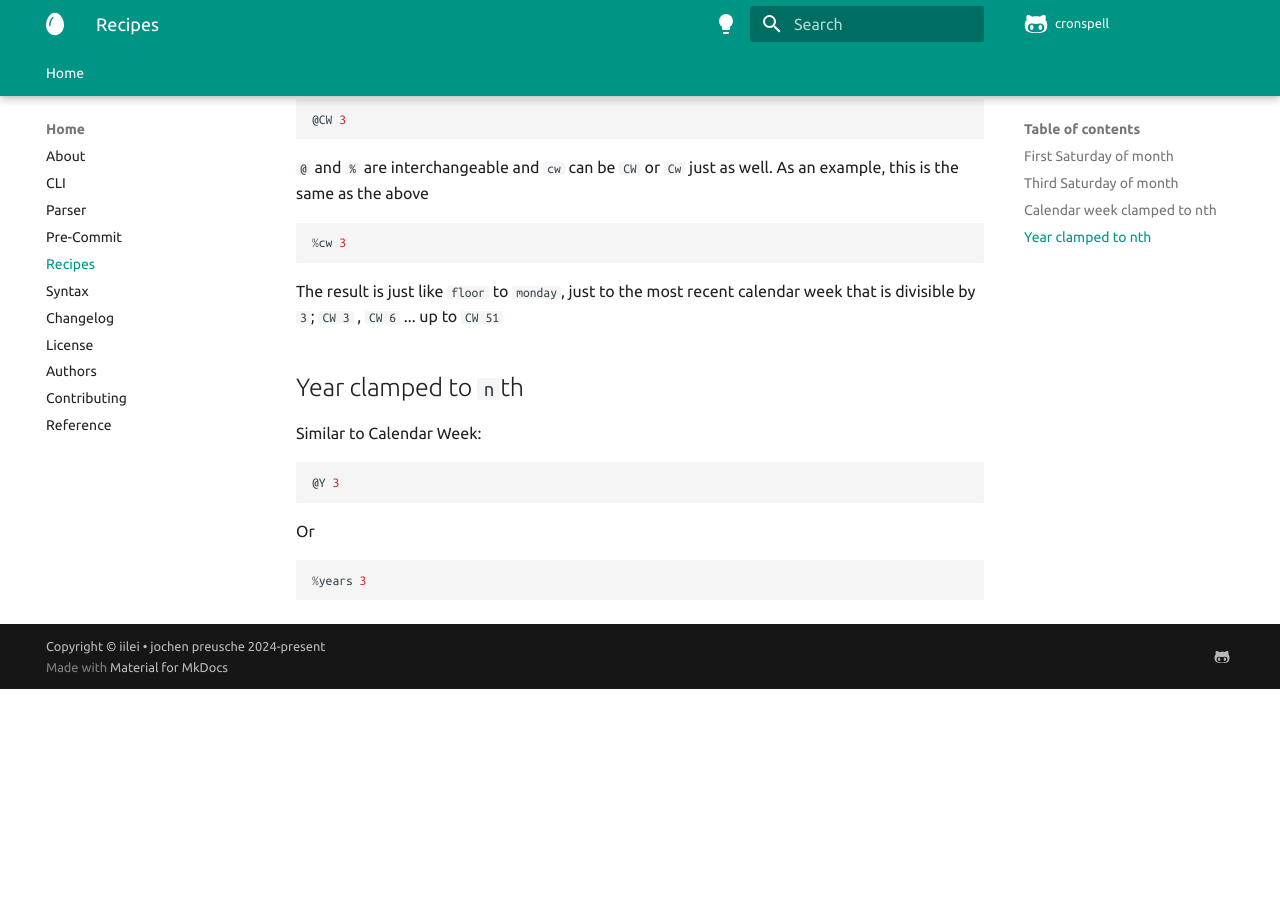
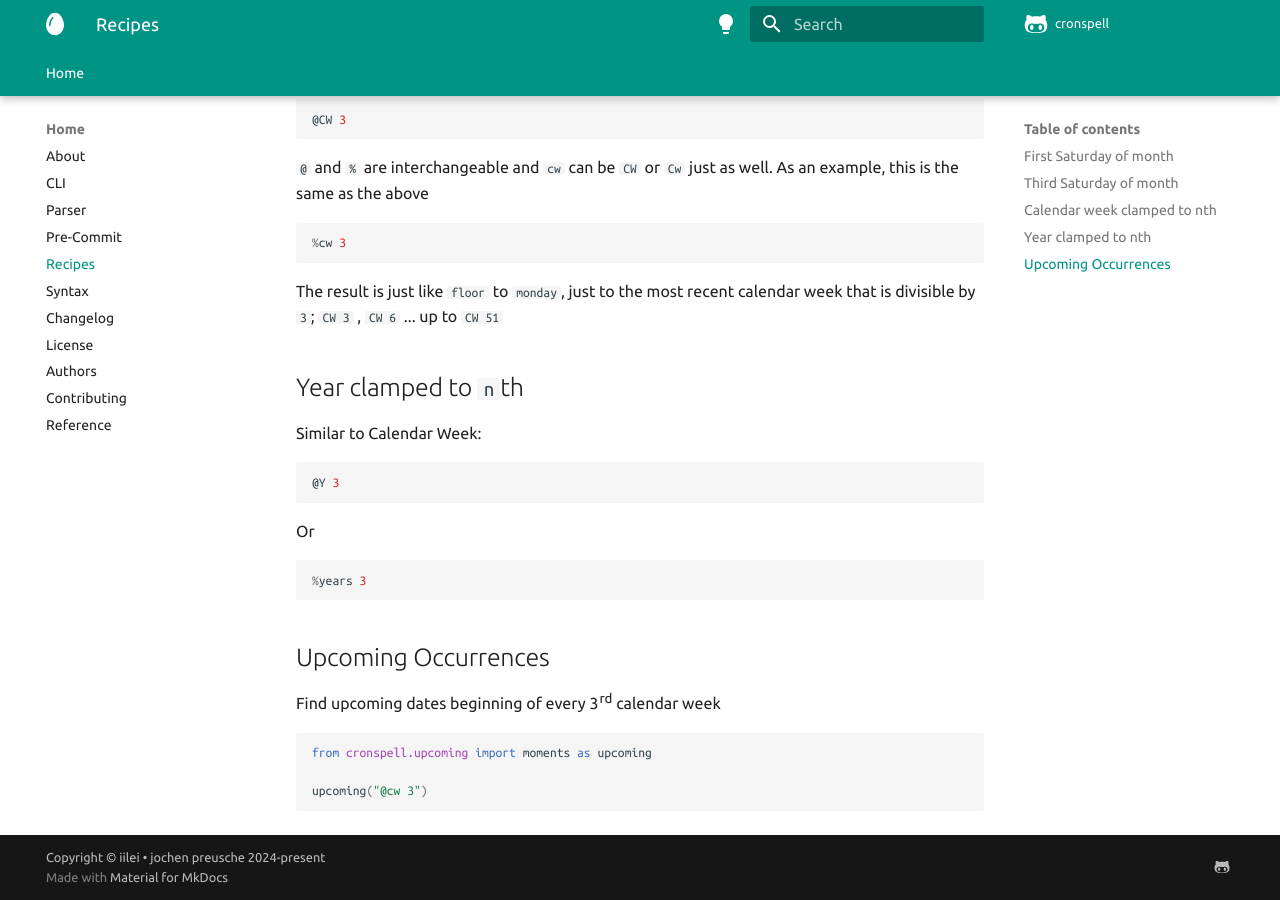
Before and after one commit to iilei/cronspell, an MkDocs documentation site: the page built from docs/details/recipes.md, in a window 1280 px wide and 900 px high, scrolled down 566 px. Built offline with MkDocs 1.6.1 and Material for MkDocs 9.7.7, drawn with Linux system fonts in a browser that asks for light colours; comment, search, counter and statistics services are not loaded; the version menu is left out; before the commit the page ends 1255 px from its top, so only the background shows below that.

Commit message:
docs: Document Behavior of "upcoming"
fixes: #27

````diff
--- a/docs/details/recipes.md
+++ b/docs/details/recipes.md
@@ -45,3 +45,16 @@ Or
 ```cpp
 %years 3
 ```
+
+## Upcoming Occurrences
+
+Find upcoming dates beginning of every 3rd calendar week
+
+
+```python
+from cronspell.upcoming import moments as upcoming
+
+upcoming("@cw 3")
+
+
+```
````
Also changed, not shown: README.md (+26 -0 lines), 1 other file.
